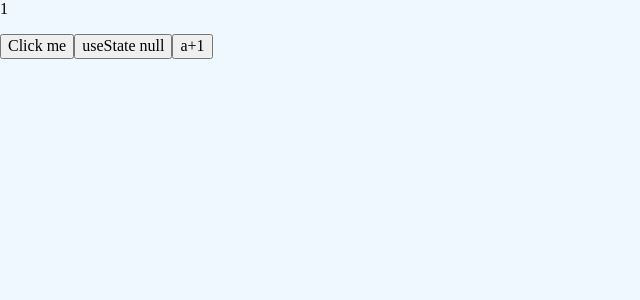
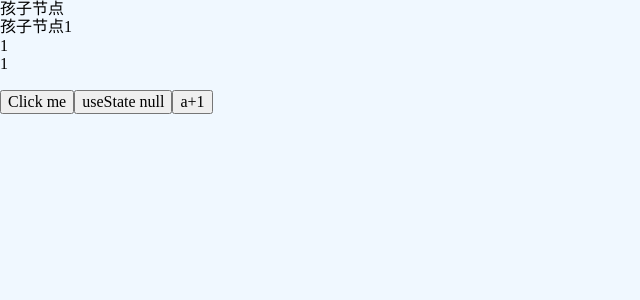
Before and after one commit to maoyln/myReactProjectTemplate, a React (Create React App) app: page /updateState2 in a window 1280 px wide. Shown: the top 300 px of the page, without its empty margins (0-640 px from the left). Built offline with nearby package versions, Linux system fonts and the light colour scheme; the HTML template or start-up script is replaced by a standard one.

Commit message:
createPortal

```diff
--- a/src/pages/UpdateState2.tsx
+++ b/src/pages/UpdateState2.tsx
@@ -1,18 +1,45 @@
-import React, {useState} from 'react';
+import React, { useState, useRef, useEffect} from 'react';
+import { createPortal } from 'react-dom';
+import CreatePortalDom from './reactPortalDom';
+
 // 测试更新state是否刷新页面
 /**
  * useState 只要改变则会出发render，执行 useState 会触发 render。
  * 这个与函数组件的state有所不同;参考对比组件<UpdateState />
  */
 
-
 const UpdateState2: React.FC = () => {
   const [text, setText] = useState<any>(1);
+  const spanRef = useRef(null);
+  const spanRef1: any = useRef(null);
 
+  useEffect(() => {
+    if (spanRef.current && spanRef1.current) {
+      // eslint-disable-next-line @typescript-eslint/no-unused-expressions
+      spanRef1.current.appendChild(spanRef.current)
+    }
+  }, []); // []可以尝试依赖text和spanRef.current，看下效果有什么不同
+
+  const CreatePortalRender = () => {
+    console.log(document.getElementById('root'));
+    return (
+      createPortal(
+        <div id='children' className="children">
+          孩子节点1
+        </div>,
+        document.getElementById('root') as any
+      )
+    );
+  }
+
+  console.log(spanRef.current);
   console.log('render');
   return (
     <React.Fragment>
-      <p>{ text }</p>
+      <p ref={ spanRef }>{ text }</p>
+      <p ref={ spanRef1 }>{ text }</p>
+      {/* 下面代码会报错 */}
+      {/* <p ref={ spanRef }>{ spanRef.current }</p> */}
       <button
         onClick={() => {
           setText(1); // 这里并没有改变 a 的值.但是也做了更新
@@ -22,6 +49,12 @@ const UpdateState2: React.FC = () => {
       </button>
       <button onClick={() =>setText(null)}>useState null</button>
       <button onClick={() => setText(text + 1)}>a+1</button>
+      {/* <button onClick={() => createPortalRender()}>createPortalRender</button> */}
+
+      <div id="father">
+        <CreatePortalDom />
+        <CreatePortalRender />
+      </div>
     </React.Fragment>
   );
 };
--- /dev/null
+++ b/src/pages/reactPortalDom.tsx
@@ -0,0 +1,27 @@
+import React from 'react';
+import { createPortal } from 'react-dom';
+
+const CreatePortalDom: React.FC = () => {
+  const clickChild = () => {
+    console.log('点击孩子节点');
+  }
+  const createPortalRender = () => {
+    return (
+      <div onClick={clickChild} id='children' className="children">
+        孩子节点
+      </div>
+    );
+  }
+  return (
+    createPortal(
+      <div>
+        {
+          createPortalRender()
+        }
+      </div>,
+      document.getElementById('root') as any
+    )
+  );
+}
+
+export default CreatePortalDom;
--- a/src/routes.tsx
+++ b/src/routes.tsx
@@ -8,6 +8,7 @@ import AuthRoute from './components/AuthRoute';
 
 import UpdateState from './pages/UpdateState';
 import UpdateState2 from './pages/UpdateState2';
+import CreatePortalDom from './pages/reactPortalDom';
 
 // 懒加载
 const Dashboard = React.lazy(() => import('./pages/Dashboard'));
@@ -27,6 +28,8 @@ const AppRoutes = () => (
       />
       <Route path="/updateState" element={<UpdateState />} />
       <Route path="/updateState2" element={<UpdateState2 />} />
+      <Route path="/reactPortalDom" element={<CreatePortalDom />} />
+
     </Routes>
   </Router>
 );
```
Also changed, not shown: src/pages/UpdateState.tsx (+6 -3 lines).
